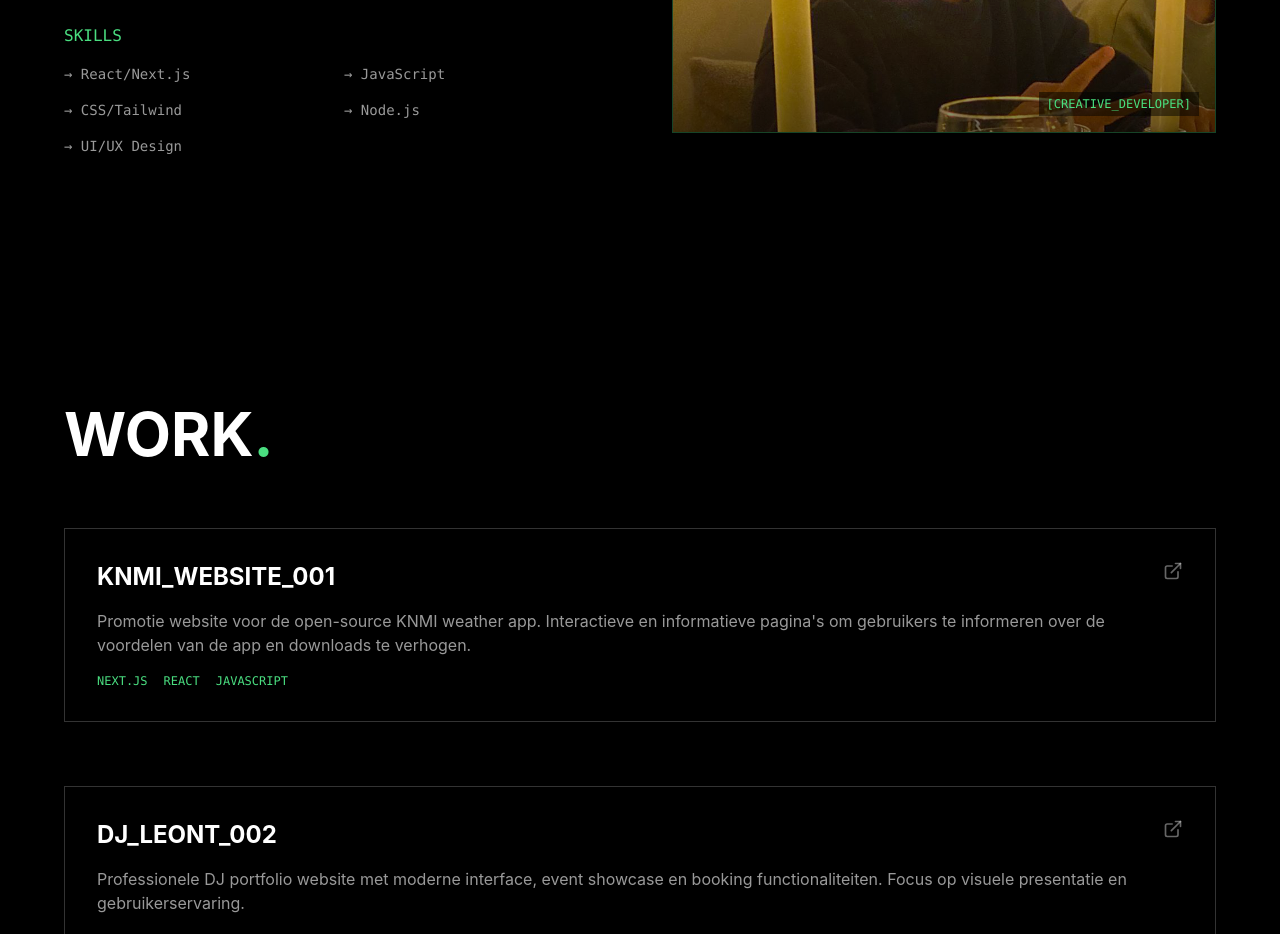
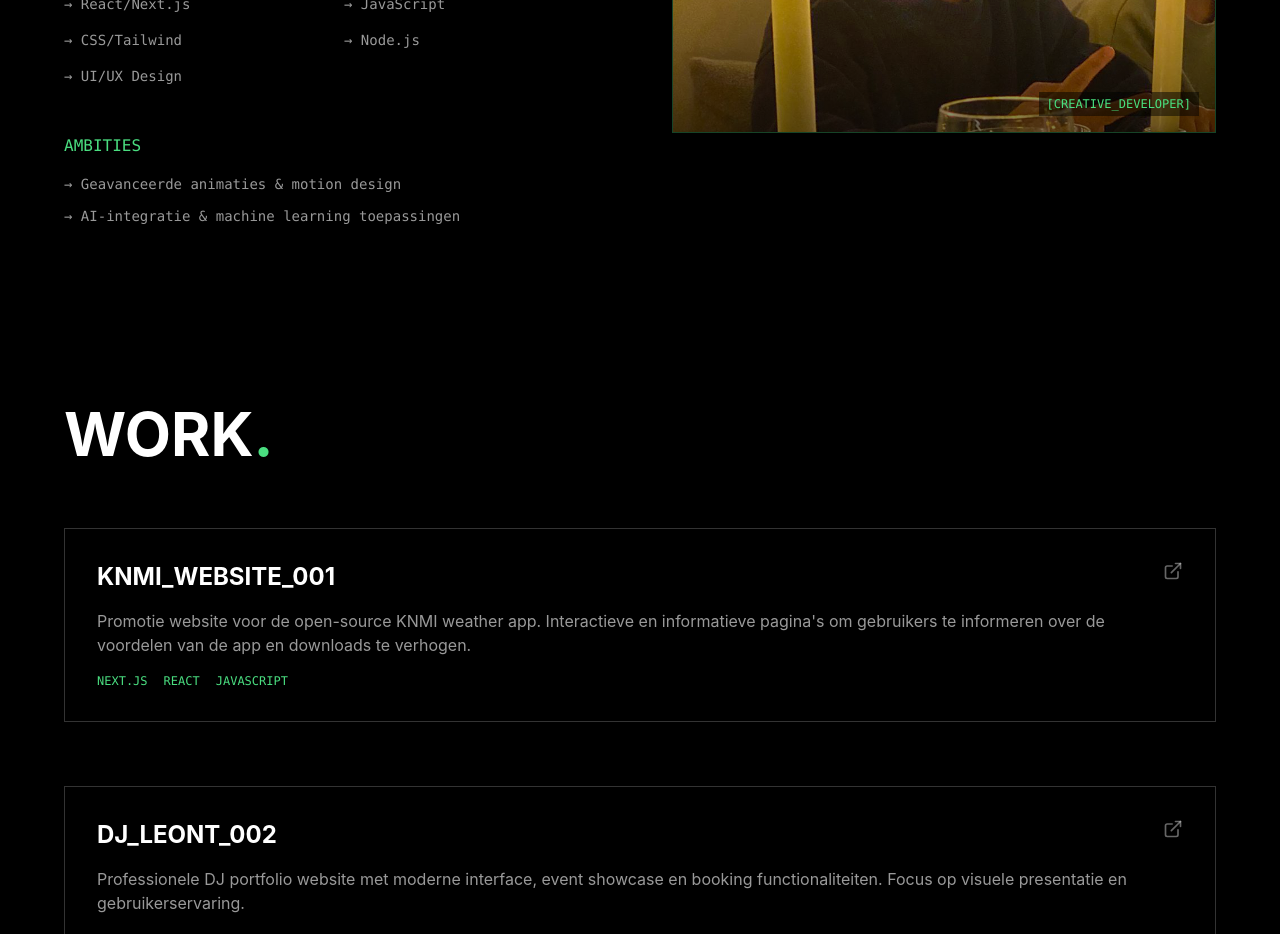
Before and after one commit to SemThe/showcase-portfolio, a Next.js app: page / in a window 1280 px wide. Shown: the part 1260-2194 px from the top of the page. Built offline with nearby package versions, Linux system fonts and the light colour scheme.

Commit message:
feat: update ambitions section to reflect AI focus
Change "WAT IK WIL LEREN" to "AMBITIES" and improve AI learning goal.

#VERCEL_SKIP

Co-authored-by: null <172276663+SemThe@users.noreply.github.com>

```diff
--- a/app/page.jsx
+++ b/app/page.jsx
@@ -166,6 +166,19 @@ export default function Home() {
                   ))}
                 </div>
               </div>
+
+              {/* Ambities */}
+              <div className="mt-12">
+                <h3 className="font-mono text-green-400 mb-4">AMBITIES</h3>
+                <div className="space-y-3">
+                  <div className="font-mono text-sm text-white/60 hover:text-green-400 hover:scale-105 transition-all duration-300 cursor-default">
+                    → Geavanceerde animaties & motion design
+                  </div>
+                  <div className="font-mono text-sm text-white/60 hover:text-green-400 hover:scale-105 transition-all duration-300 cursor-default">
+                    → AI-integratie & machine learning toepassingen
+                  </div>
+                </div>
+              </div>
             </div>
 
             {/* Profile Image */}
```
